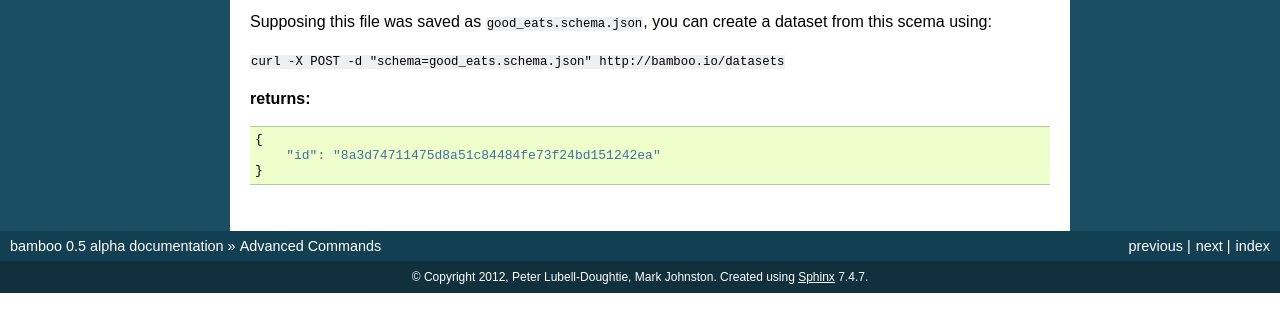
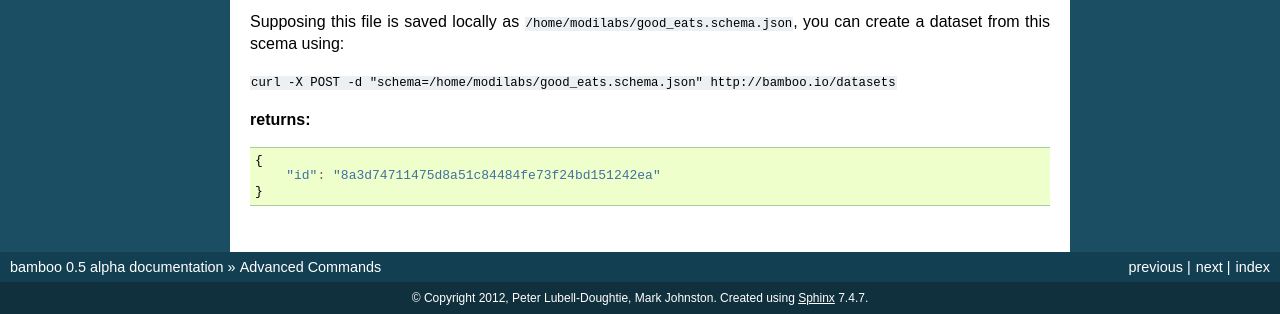
Before and after one commit to pld/bamboo, a Sphinx documentation site: the page built from docs/advanced_commands.rst, in a window 1280 px wide and 900 px high, scrolled down 983 px, cut to the strip 586-900 px from the top of the window. Built offline with Sphinx 7.4.7, drawn with Linux system fonts in a browser that asks for light colours; formulas are drawn with MathJax 3; before the commit the page ends 1862 px from its top, so only the background shows below that.

Commit message:
clear file path, closes #265

```diff
--- a/docs/advanced_commands.rst
+++ b/docs/advanced_commands.rst
@@ -88,10 +88,10 @@ Below is an example SDF schema file:
 .. literalinclude:: ../bamboo/tests/fixtures/good_eats.schema.json
    :language: javascript
 
-Supposing this file was saved as ``good_eats.schema.json``, you can create a
-dataset from this scema using:
+Supposing this file is saved locally as ``/home/modilabs/good_eats.schema.json``,
+you can create a dataset from this scema using:
 
-``curl -X POST -d "schema=good_eats.schema.json" http://bamboo.io/datasets``
+``curl -X POST -d "schema=/home/modilabs/good_eats.schema.json" http://bamboo.io/datasets``
 
 **returns:**
 
```
